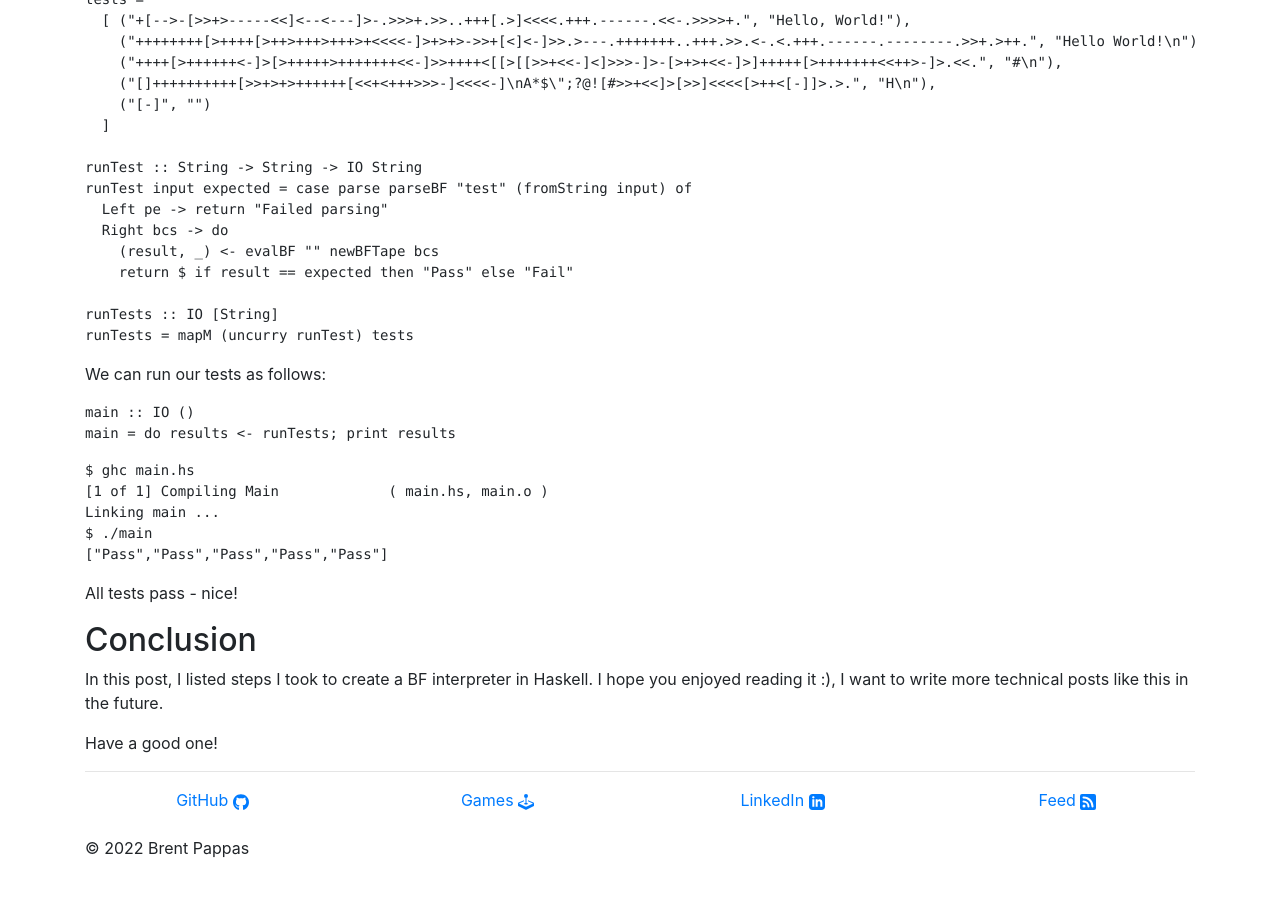
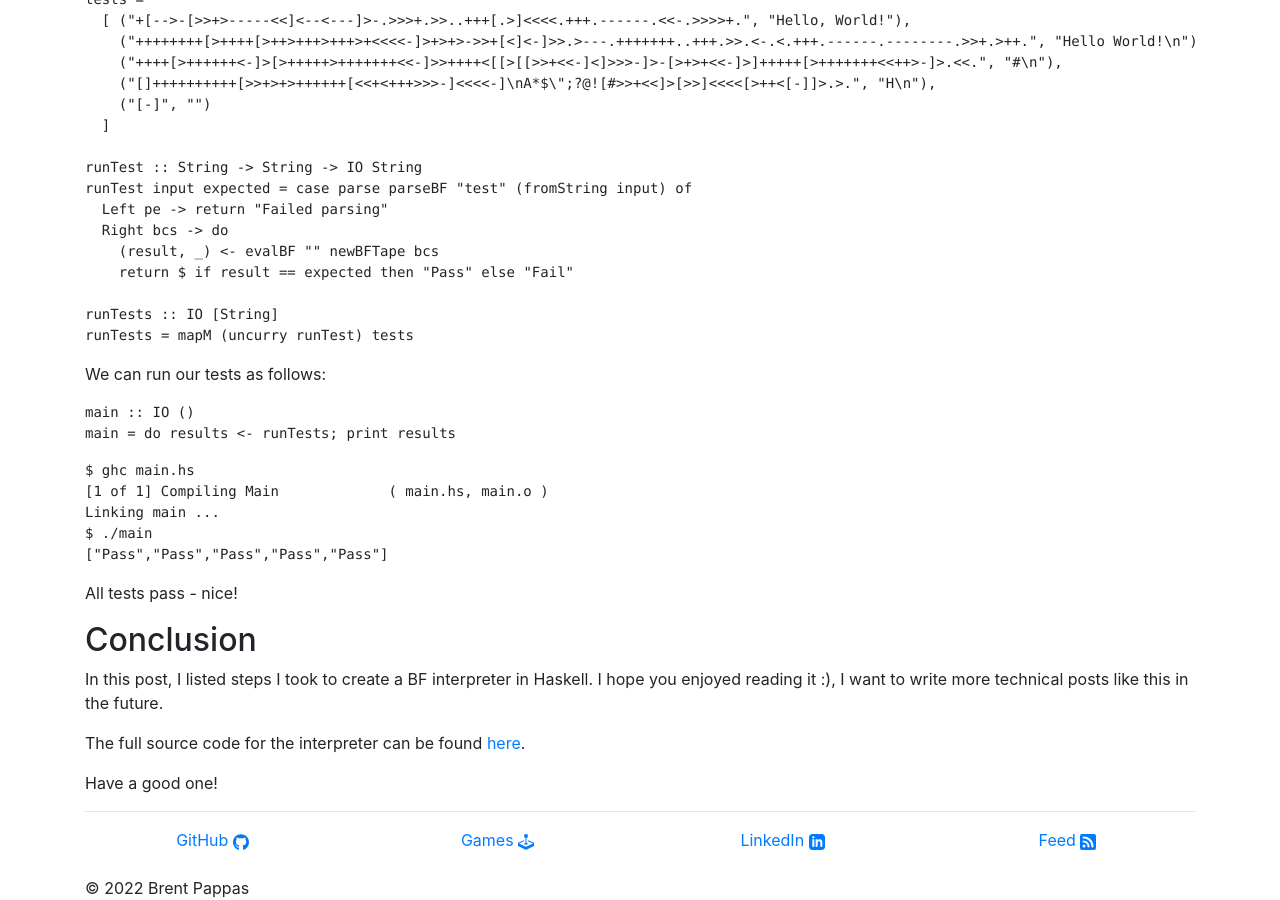
Before and after one commit to PappasBrent/pappasbrent.github.io, a Jekyll site: the page built from _posts/2022-06-11-writing-an-interpreter-in-haskell.md, in a window 1280 px wide and 900 px high, scrolled down 4157 px. Built offline with Jekyll 4.4.1, drawn with Linux system fonts in a browser that asks for light colours; before the commit the page ends 5017 px from its top, so only the background shows below that.

Commit message:
Add link to interpeter source code

```diff
--- a/_posts/2022-06-11-writing-an-interpreter-in-haskell.md
+++ b/_posts/2022-06-11-writing-an-interpreter-in-haskell.md
@@ -237,4 +237,6 @@ All tests pass - nice!
 In this post, I listed steps I took to create a BF interpreter in Haskell.
 I hope you enjoyed reading it :), I want to write more technical posts like this in the future.
 
+The full source code for the interpreter can be found [here](https://github.com/PappasBrent/brainfuck-haskell.git).
+
 Have a good one!
```
